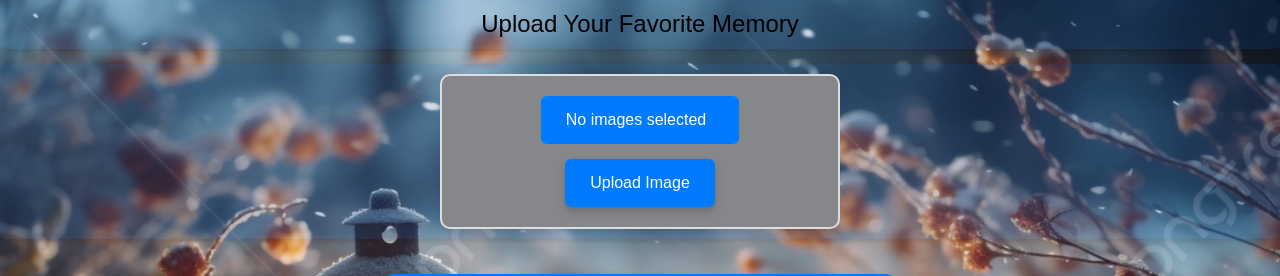
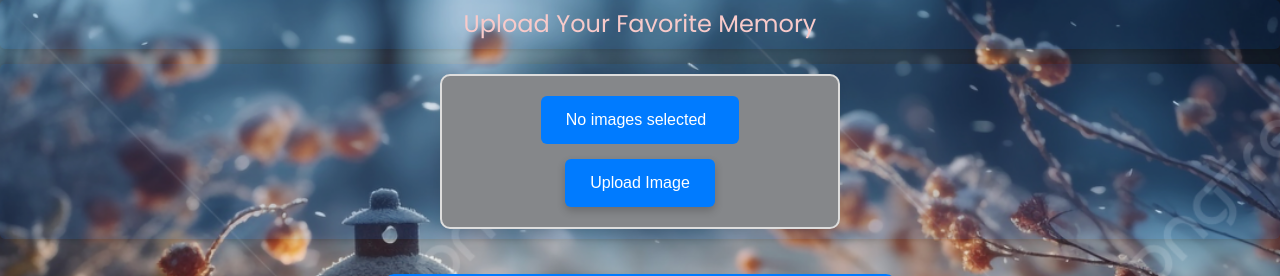
Before and after one commit to Brijesh210/image-upload, a Flask app: template templates/index.html in a window 1280 px wide. Shown: the top 276 px of the page. Run offline with Flask 2, Linux system fonts and the light colour scheme; the template is opened without the code that fills it: most values are stand-ins (such as "Sample title", 1, 10 or a date in 2020).

Commit message:
minor changes

```diff
--- a/app.py
+++ b/app.py
@@ -66,7 +66,7 @@ def index():
     blob_info.sort(key=lambda x: x["last_modified"], reverse=True)
 
     page = int(request.args.get("page", 1))
-    per_page = 9
+    per_page = 21
     total_blobs = len(blob_info)
     total_pages = int(total_blobs / per_page) + 1
     start = (page - 1) * per_page
@@ -96,7 +96,7 @@ def delete_page():
     """Page for deleting images with delete buttons."""
     blob_info = get_blob_info()
     page = int(request.args.get("page", 1))
-    per_page = 9
+    per_page = 25
     total_blobs = len(blob_info)
     total_pages = (total_blobs + per_page - 1) // per_page
     start = (page - 1) * per_page
--- a/templates/delete.html
+++ b/templates/delete.html
@@ -43,7 +43,11 @@
     </style>
 </head>
 <body>
-    <h2 class="upload-heading text-center">Manage Images</h2>
+    <h2 class="upload-heading text-center">
+        <p style="margin: 0; color: #555; font-family: 'Poppins', sans-serif;">
+            Made with <span style="color: red;">❤</span> by Brijesh
+        </p>
+    </h2>
 
     <div class="image-container">
         {% for blob in blobs %}
--- a/templates/index.html
+++ b/templates/index.html
@@ -9,7 +9,11 @@
     <link href="https://fonts.googleapis.com/css2?family=Poppins:wght@400;600&display=swap" rel="stylesheet">
 </head>
 <body>
-    <h2 class="upload-heading">Upload Your Favorite Memory</h2>
+    <h2 class="upload-heading">
+        <p style="margin: 0; color: #f8caca; font-family: 'Poppins', sans-serif;">
+            Upload Your Favorite Memory
+        </p>
+    </h2>
     <div class="upload-heading">
         <form action="/upload" method="post" enctype="multipart/form-data">
             <div class="custom-file-upload">
```
